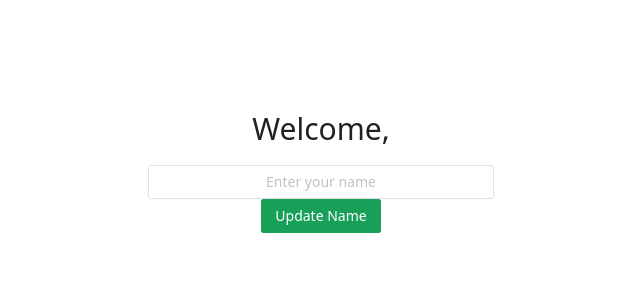
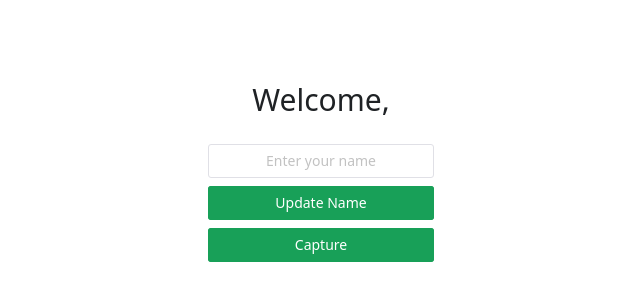
Before and after one commit to william051200/home-surveillance, a Vue app in the folder ui/: page / in a window 1280 px wide. Shown: the part 228-528 px from the top of the page, without its empty margins (319-959 px from the left). Built offline with nearby package versions, Linux system fonts and the light colour scheme.

Commit message:
Added services

```diff
--- a/ui/src/components/general/Home.vue
+++ b/ui/src/components/general/Home.vue
@@ -1,6 +1,7 @@
 <script setup lang="ts">
 import { ref } from "vue";
 import { useSessionStore } from "@/stores";
+import { CameraService } from "@/services";
 
 const session = useSessionStore();
 const newName = ref("");
@@ -8,10 +9,23 @@ const newName = ref("");
 function setName(value: string) {
   newName.value = value;
 }
+
+function onCaptureButtonClicked() {
+  CameraService.captureImage()
+    .then((value) => {
+      console.log(value);
+    })
+    .catch((err) => {
+      console.log(err);
+    });
+}
 </script>
 
 <template>
-  <n-h1>Welcome, {{ session.name }}</n-h1>
-  <n-input v-model:value="newName" placeholder="Enter your name" />
-  <n-button type="primary" @click="setName(newName)">Update Name</n-button>
+  <n-flex vertical>
+    <n-h1>Welcome, {{ session.name }}</n-h1>
+    <n-input v-model:value="newName" placeholder="Enter your name" />
+    <n-button type="primary" @click="setName(newName)">Update Name</n-button>
+    <n-button type="primary" @click="onCaptureButtonClicked">Capture</n-button>
+  </n-flex>
 </template>
--- /dev/null
+++ b/ui/src/services/CameraService.ts
@@ -0,0 +1,9 @@
+import axios from "axios";
+
+export class CameraService {
+  private static baseUrl = "http://rpiwilliam001:5000/api/capture";
+
+  static captureImage() {
+    return axios.get(CameraService.baseUrl);
+  }
+}
--- /dev/null
+++ b/ui/src/services/index.ts
@@ -0,0 +1,3 @@
+import { CameraService } from "./CameraService";
+
+export { CameraService };
```
